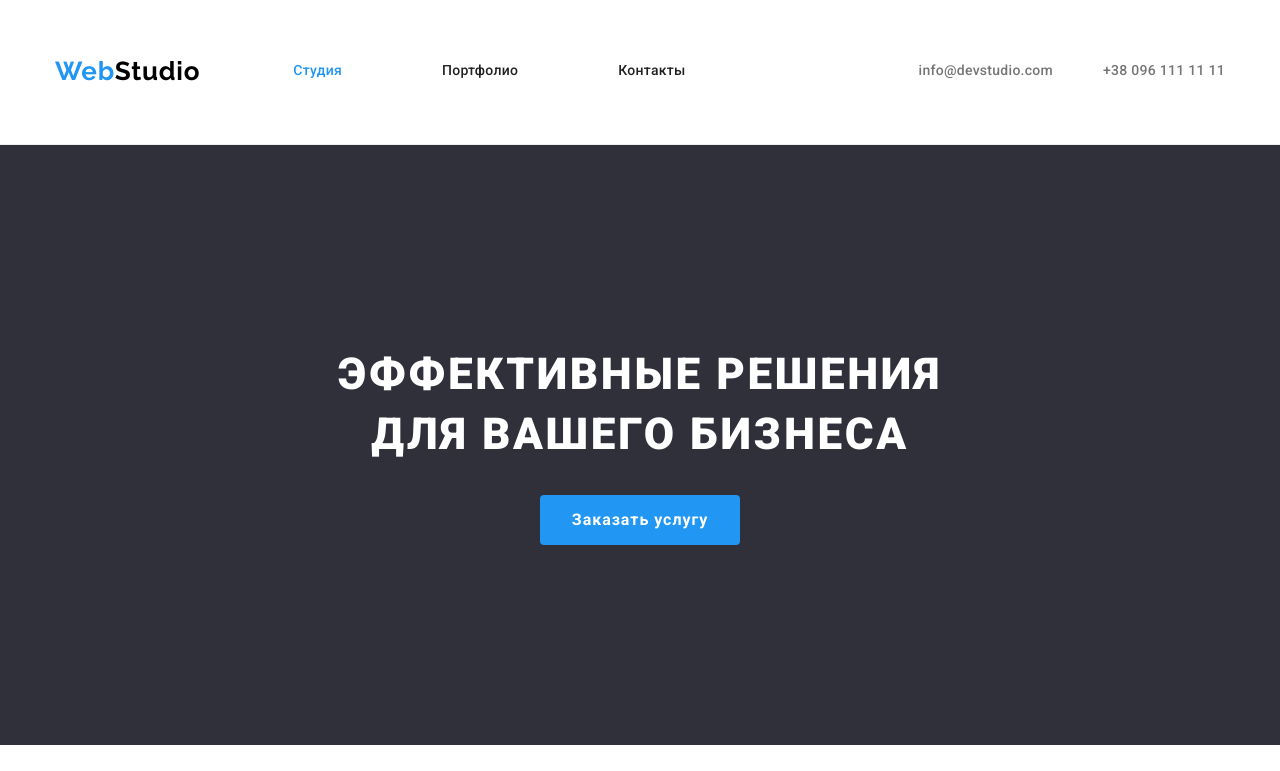
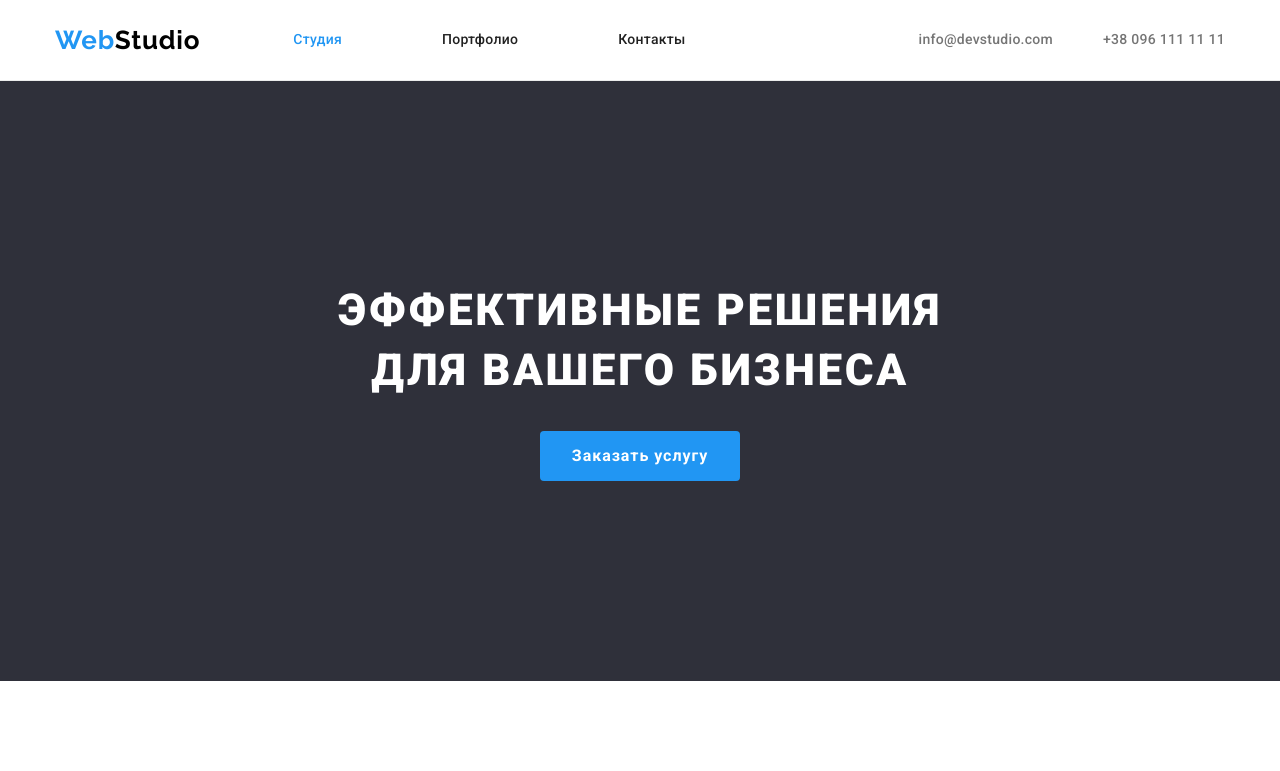
Before and after one commit to LiSazonova/goit-markup-hw-03, a plain HTML site: page index.html in a window 1280 px wide. Shown: the top 771 px of the page. Drawn offline with nearby package versions, Linux system fonts and the light colour scheme.

Commit message:
Update styles.css

```diff
--- a/css/styles.css
+++ b/css/styles.css
@@ -57,8 +57,6 @@ body {
 }
 
 .header {
-    padding-top: 24px;
-    padding-bottom: 25px;
     margin-bottom: 0;
     border-bottom: 1px solid #ECECEC
 }
@@ -80,8 +78,8 @@ body {
     letter-spacing: 0.03em;
     color: var(--logo-color);
     margin-right: 93px;
-    padding-top: 32px;
-    padding-bottom: 32px;
+    padding-top: 24px;
+    padding-bottom: 24px;
 }
 
 .logo-accent {
```
Lines whose indentation alone changed are shown as unchanged.
